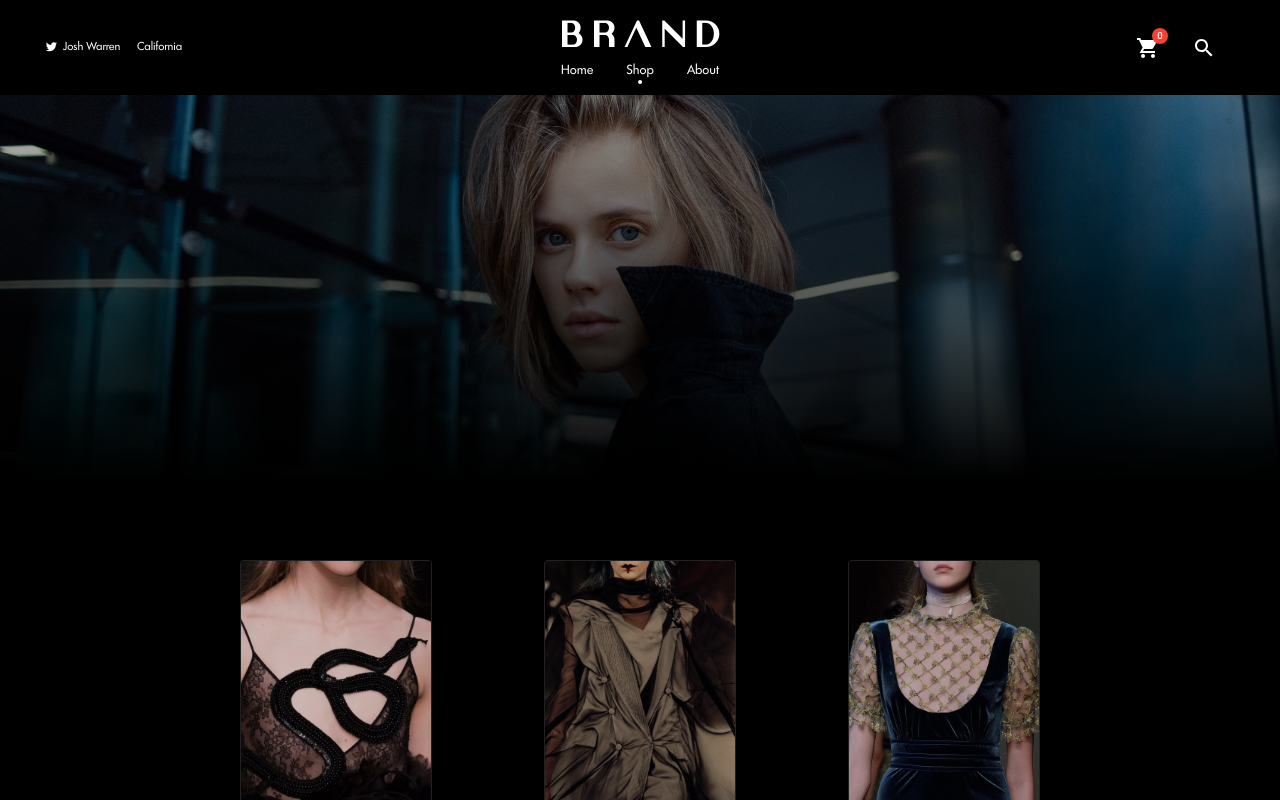
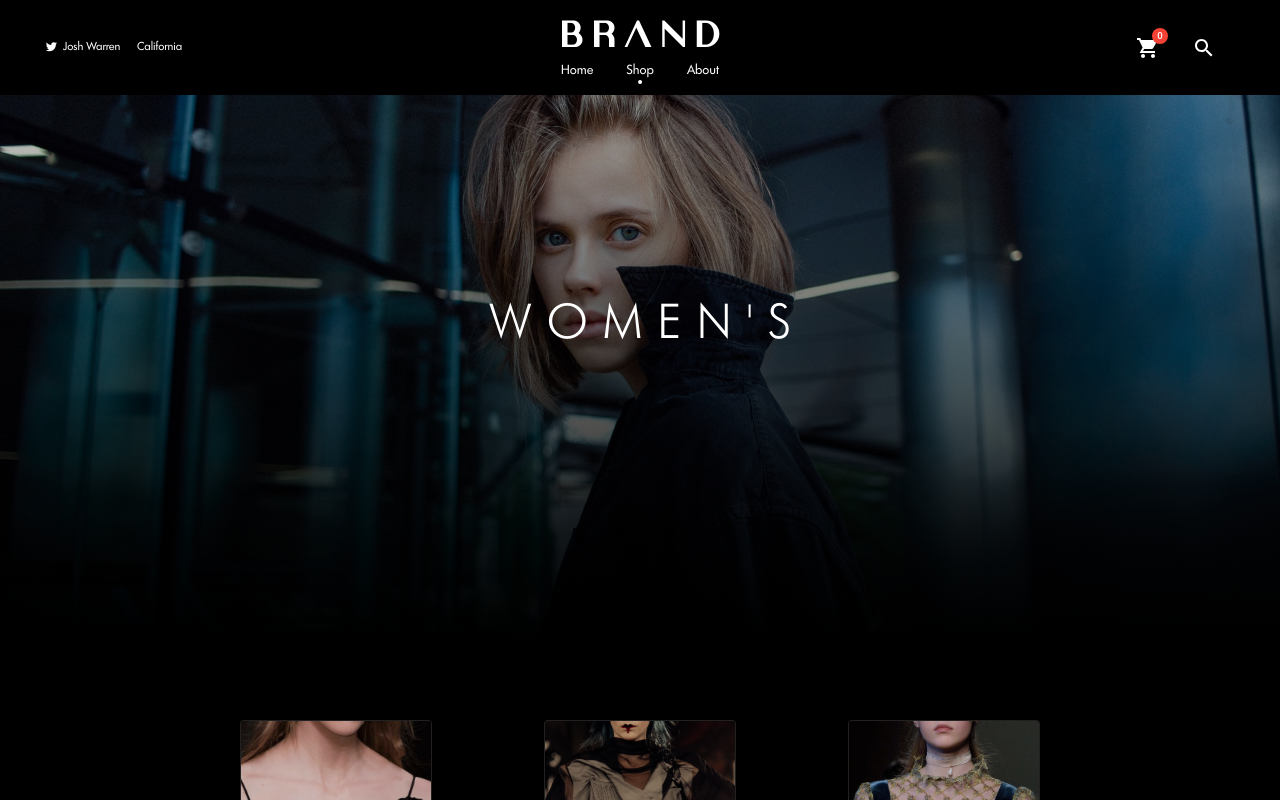
Before and after one commit to joshwrn/shopping-cart, a React (Create React App) app: page /shop in a window 1280 px wide. Shown: the top 800 px of the page. Built offline with nearby package versions, Linux system fonts and the light colour scheme.

Commit message:
checkout updated

```diff
--- a/src/components/Cart.js
+++ b/src/components/Cart.js
@@ -1,6 +1,7 @@
 import React, { useState, useEffect } from 'react';
 import CloseSharpIcon from '@material-ui/icons/CloseSharp';
 import '../styles/cart.css';
+import { Link } from 'react-router-dom';
 
 const Cart = (props) => {
   const { click, cart, setCart } = props;
@@ -25,11 +26,13 @@ const Cart = (props) => {
             <p id="total">
               Total: ${Number(totalPrice).toLocaleString('en-US')}
             </p>
-          </div>
+          </div>{' '}
+          <div id="cart-scroll">
             <ul id="cart-list">
               {cart.map((item) => {
                 return (
-                <li key={item.key} className="cart-item">
+                  <Link to={`/shop/item/${item.key}`} key={item.key}>
+                    <li className="cart-item">
                       <img
                         className="cart-item-image"
                         src={item.src}
@@ -47,9 +50,14 @@ const Cart = (props) => {
                         </div>
                       </div>
                     </li>
+                  </Link>
                 );
               })}
             </ul>
+          </div>
+          <div id="cart-bottom">
+            <button id="checkout">Checkout</button>
+          </div>
         </div>
       </div>
     </div>
--- a/src/components/Nav.js
+++ b/src/components/Nav.js
@@ -35,7 +35,7 @@ const Nav = (props) => {
 
   //+ CART FUNCTION
   const openCart = (e) => {
-    e.preventDefault();
+    // e.preventDefault();
     const cart = document.getElementById('cart-outer');
     const cartInner = document.getElementById('cart');
     const navBg = document.getElementById('nav');
@@ -62,6 +62,12 @@ const Nav = (props) => {
       }
     }
   };
+
+  useEffect(() => {
+    if (cart.length > 0 && cartOpen === false) {
+      openCart();
+    }
+  }, [cart]);
 
   return (
     <div id="nav">
--- a/src/components/Shop.js
+++ b/src/components/Shop.js
@@ -7,7 +7,9 @@ const Shop = ({ cardsArray }) => {
   const cards = cardsArray;
   return (
     <div id="shop">
-      <div id="shop-gradient"></div>
+      <div id="shop-gradient">
+        <h1 id="shop-title">WOMEN'S</h1>
+      </div>
       <img id="shop-hero" src="/img/hero2.jpg" alt="hero" />
       <div id="shop-section">
         {cards.map((item) => {
--- a/src/styles/cart.css
+++ b/src/styles/cart.css
@@ -29,7 +29,7 @@
   background-color: white;
   box-shadow: 0 5px 5px rgba(0, 0, 0, 0.2);
   overflow: hidden;
-  overflow-y: scroll;
+
   transition: height 0.6s;
 }
 
@@ -50,6 +50,17 @@
 }
 
 /*+ CART LIST */
+
+#cart-scroll {
+  overflow-y: scroll;
+  flex-grow: inherit;
+  padding-bottom: 1em;
+  height: 17em;
+}
+
+#cart-list > a {
+  color: black;
+}
 
 #cart-list {
   color: black;
@@ -108,3 +119,36 @@
     visibility: hidden;
   }
 }
+
+/*+ CART BOTTOM */
+
+#cart-bottom {
+  display: flex;
+  border-top: 1px solid black;
+  align-items: center;
+  justify-content: center;
+  padding: 1em 0 1em 0;
+  margin: 0 1em 0 1em;
+}
+
+#checkout {
+  display: block;
+  transition: 0.5s;
+  border: none;
+  background-color: rgb(0, 0, 0);
+  color: rgb(255, 255, 255);
+  padding: 0.5em 2em;
+  justify-self: center;
+  align-self: center;
+  align-items: center;
+  justify-items: center;
+  text-align: center;
+  font-size: 1.1rem;
+  font-family: futura;
+  width: 12em;
+  position: relative;
+}
+
+#checkout:hover {
+  cursor: pointer;
+}
--- a/src/styles/item.css
+++ b/src/styles/item.css
@@ -15,11 +15,11 @@
 #item-inner {
   display: grid;
   grid-template-columns: 1fr 1fr;
-  gap: 3em;
+  gap: 5em;
   background: black;
   height: fit-content;
   width: inherit;
-  padding: 12em 15em 15em 15em;
+  padding: 12em 10em 15em 10em;
 }
 
 #item-inner > .item-image {
@@ -32,6 +32,7 @@
   transition: transform 0.6s;
   filter: brightness(70%);
   z-index: -1;
+  justify-self: right;
 }
 
 #item-inner > .item-details {
@@ -126,3 +127,14 @@ input:focus {
   height: 2em;
   margin: 3em 0 3em 0;
 }
+
+/*// MEDIA QUERY */
+
+@media only screen and (max-width: 780px) {
+  #item-inner {
+    display: flex;
+    flex-direction: column;
+    justify-content: center;
+    align-items: center;
+  }
+}
--- a/src/styles/shop.css
+++ b/src/styles/shop.css
@@ -1,4 +1,9 @@
 /*! SHOP */
+
+@font-face {
+  font-family: light;
+  src: url(../fonts/Futura-Light-Regular.otf);
+}
 
 #shop,
 #shop-section {
@@ -7,17 +12,31 @@
 }
 
 #shop-gradient {
+  display: flex;
   position: absolute;
   width: 100vw;
-  height: 30em;
+  height: 40em;
   background-image: linear-gradient(transparent, rgb(0, 0, 0));
   z-index: -1;
+  text-align: center;
+  align-items: center;
+  justify-content: center;
+}
+
+#shop-title {
+  position: absolute;
+  text-align: center;
+  letter-spacing: 0.3em;
+  font-family: light;
+  font-weight: 100;
+  text-indent: 0.3em;
+  font-size: 3rem;
 }
 
 #shop-hero {
   position: relative;
   width: 100vw;
-  height: 30em;
+  height: 40em;
   object-fit: cover;
   display: block;
   z-index: -2;
--- a/src/styles/styles.css
+++ b/src/styles/styles.css
@@ -49,7 +49,7 @@ a {
 }
 
 html {
-  background-color: #282c34;
+  background-color: #000000;
   color: white;
   font-family: futura, Helvetica, sans-serif;
   -webkit-font-smoothing: antialiased;
```
Also changed, not shown: src/fonts/Futura-Light-Regular.otf (added). Lines whose indentation alone changed are shown as unchanged.
